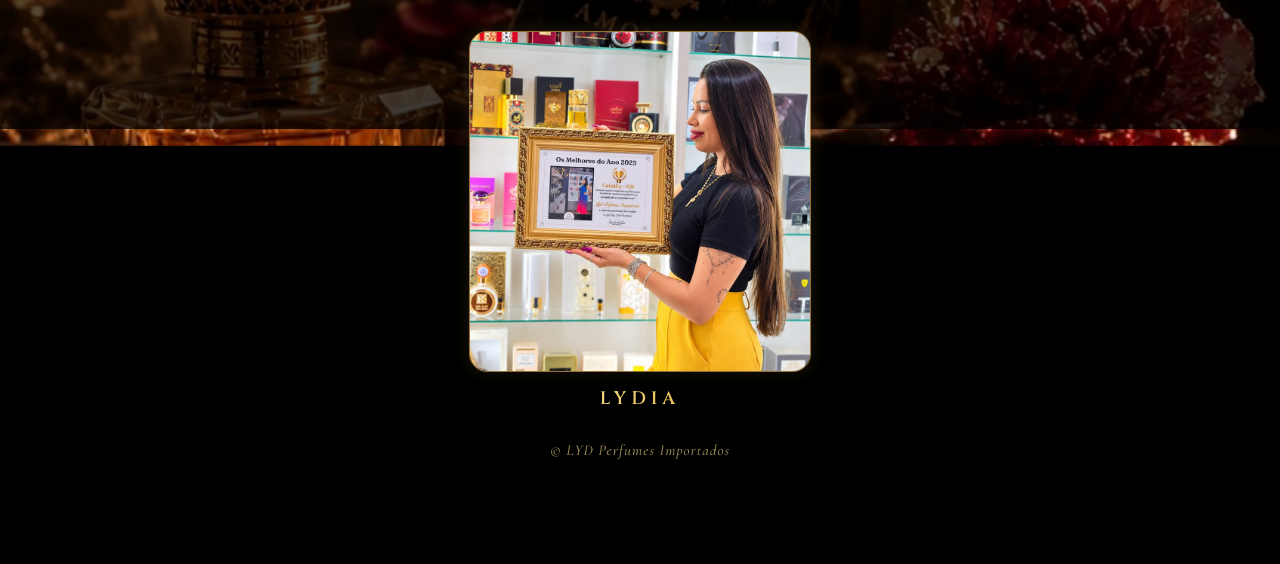
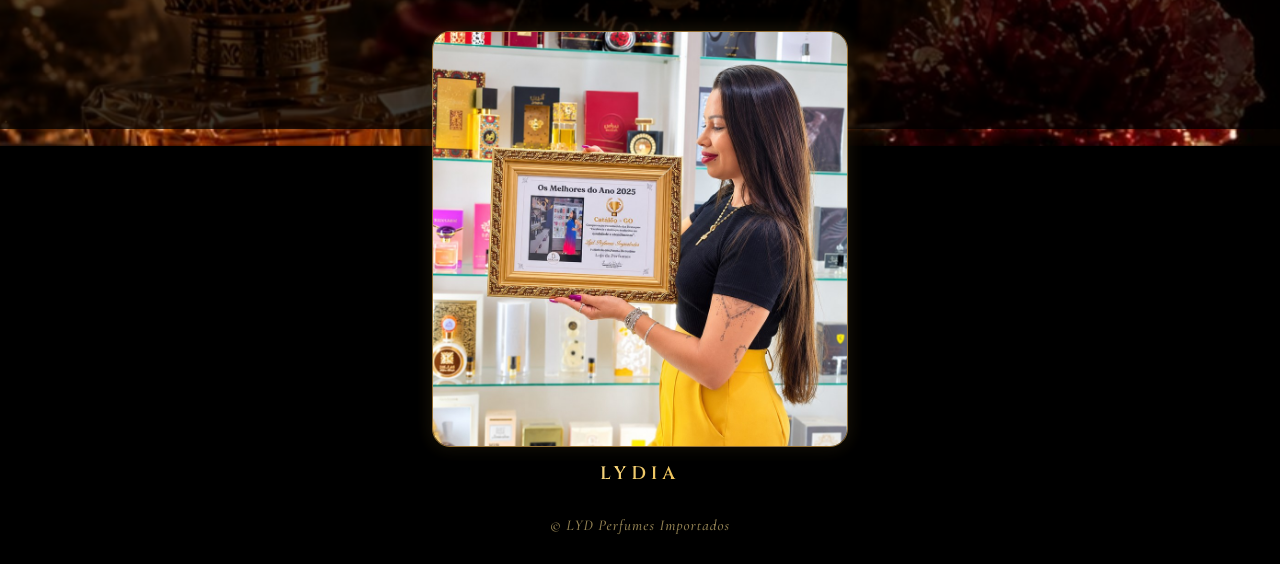
Before and after one commit to pauloddev/lydperfumes, a plain HTML site: page index.html in a window 1280 px wide. Shown: the part 671-1235 px from the top of the page. Before the commit the page ends 1160 px from the top, so only its background shows below. Drawn offline with nearby package versions, Linux system fonts and the light colour scheme.

Commit message:
Foto da Lydia na mesma largura dos botões de redes
Co-Authored-By: Claude Sonnet 5.5 <noreply@anthropic.com>
Claude-Session: https://claude.ai/code/session_01AbjRSKbDvBhs3XJF99G3h3

```diff
--- a/index.html
+++ b/index.html
@@ -111,7 +111,7 @@ body{
 
 .label{margin:26px 0 14px;font-size:11px;letter-spacing:5px;color:rgba(245,217,138,.8);text-transform:uppercase;opacity:0;animation:rise .8s .85s forwards}
 
-.person{width:82%;margin:34px auto 0;opacity:0;animation:rise .8s 1.25s forwards}
+.person{width:100%;margin:34px 0 0;opacity:0;animation:rise .8s 1.25s forwards}
 .person img{display:block;width:100%;height:auto;object-fit:contain;border-radius:18px;border:1px solid rgba(212,162,76,.7);box-shadow:0 10px 30px rgba(0,0,0,.6),0 0 18px rgba(233,185,72,.18)}
 .person figcaption{margin-top:14px;font-family:'Cinzel',serif;font-weight:600;font-size:18px;letter-spacing:5px;text-transform:uppercase;background:var(--gold-grad);background-size:200% auto;-webkit-background-clip:text;background-clip:text;color:transparent;animation:shine 14s linear infinite}
 .foot{margin-top:30px;font-family:'Cormorant Garamond',serif;font-style:italic;font-size:15px;color:rgba(245,217,138,.6);letter-spacing:1px;opacity:0;animation:rise .8s 1.3s forwards}
```
